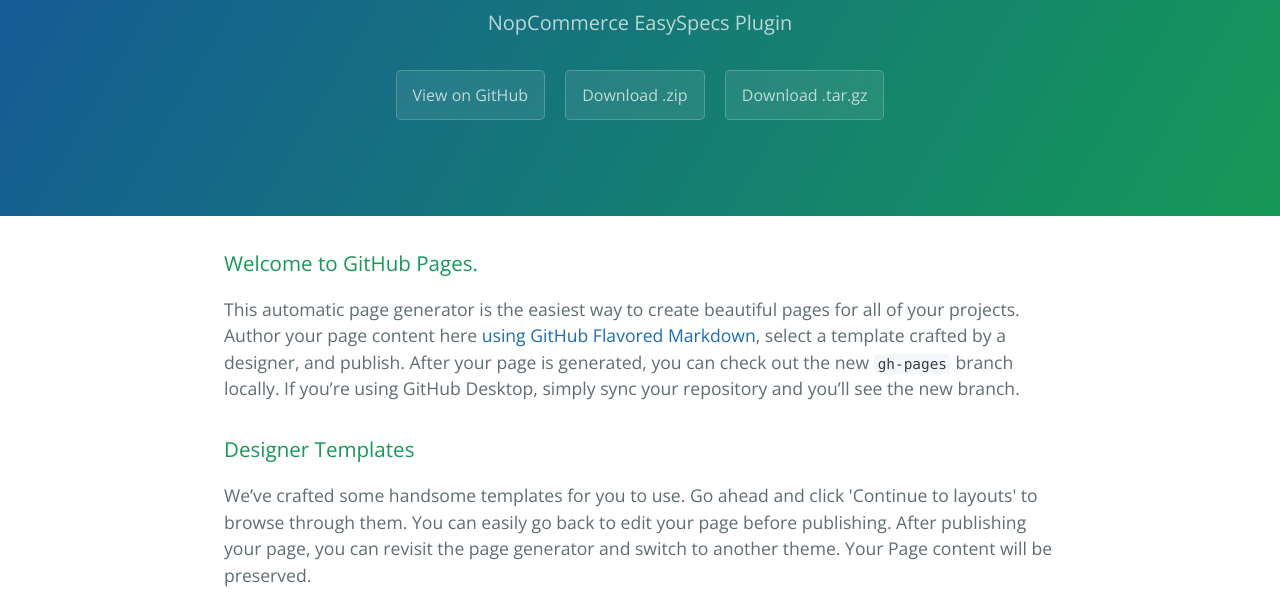
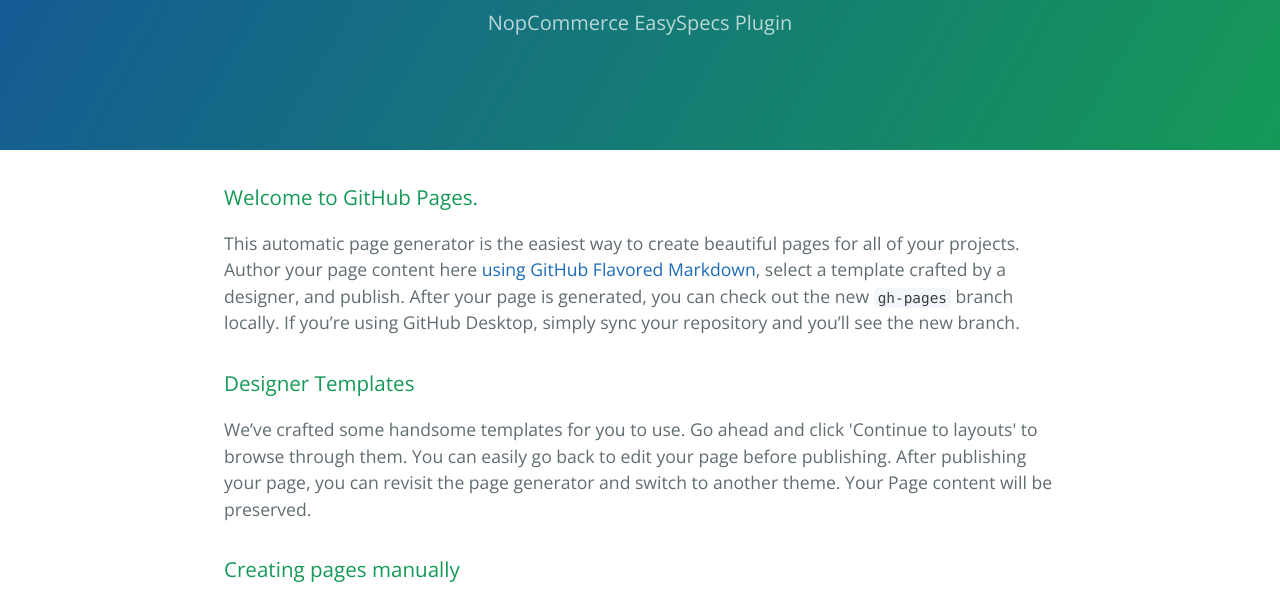
Before and after one commit to CodeTrim/EasySpecs, a plain HTML site: page index.html in a window 1280 px wide. Shown: the part 167-766 px from the top of the page. Drawn offline with nearby package versions, Linux system fonts and the light colour scheme.

Commit message:
Update index.html

```diff
--- a/index.html
+++ b/index.html
@@ -13,9 +13,6 @@
     <section class="page-header">
       <h1 class="project-name">Easy Specs</h1>
       <h2 class="project-tagline">NopCommerce EasySpecs Plugin</h2>
-      <a href="https://github.com/CodeTrim/EasySpecs" class="btn">View on GitHub</a>
-      <a href="https://github.com/CodeTrim/EasySpecs/zipball/master" class="btn">Download .zip</a>
-      <a href="https://github.com/CodeTrim/EasySpecs/tarball/master" class="btn">Download .tar.gz</a>
     </section>
 
     <section class="main-content">
```
